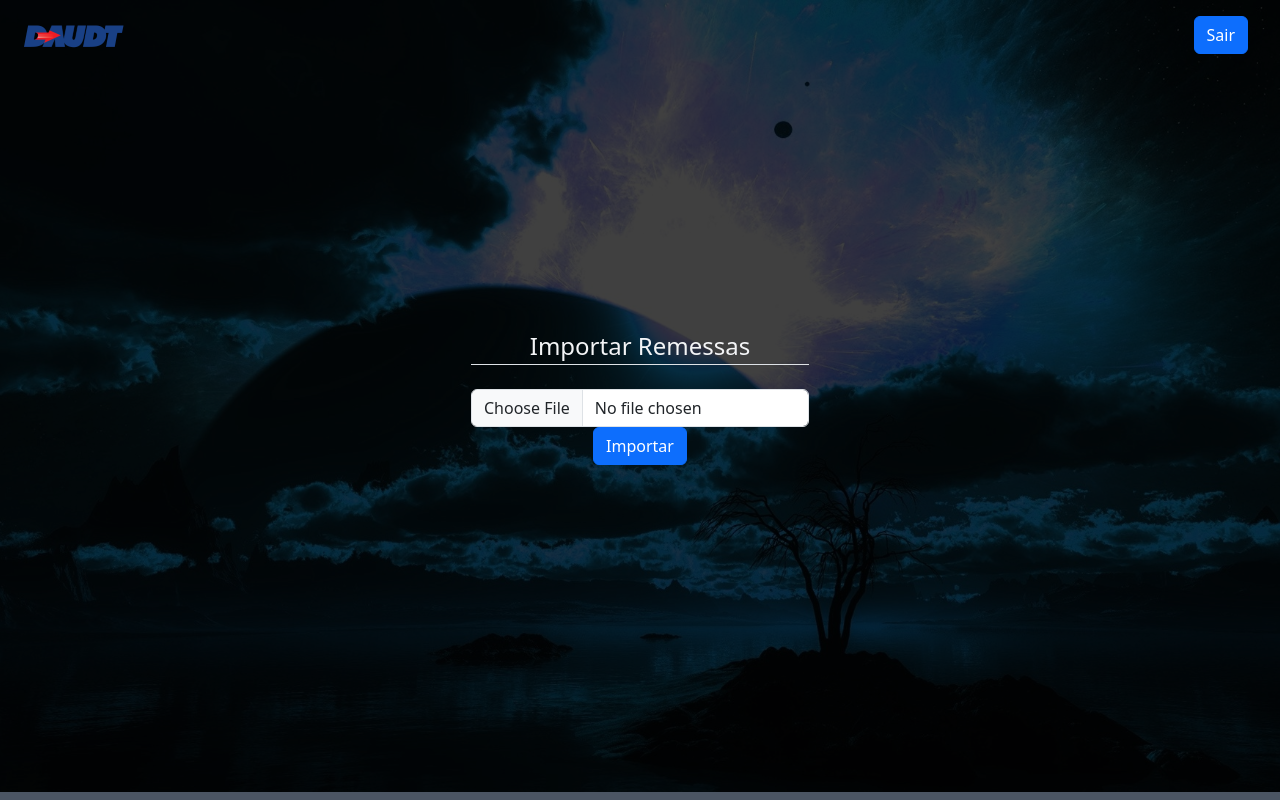
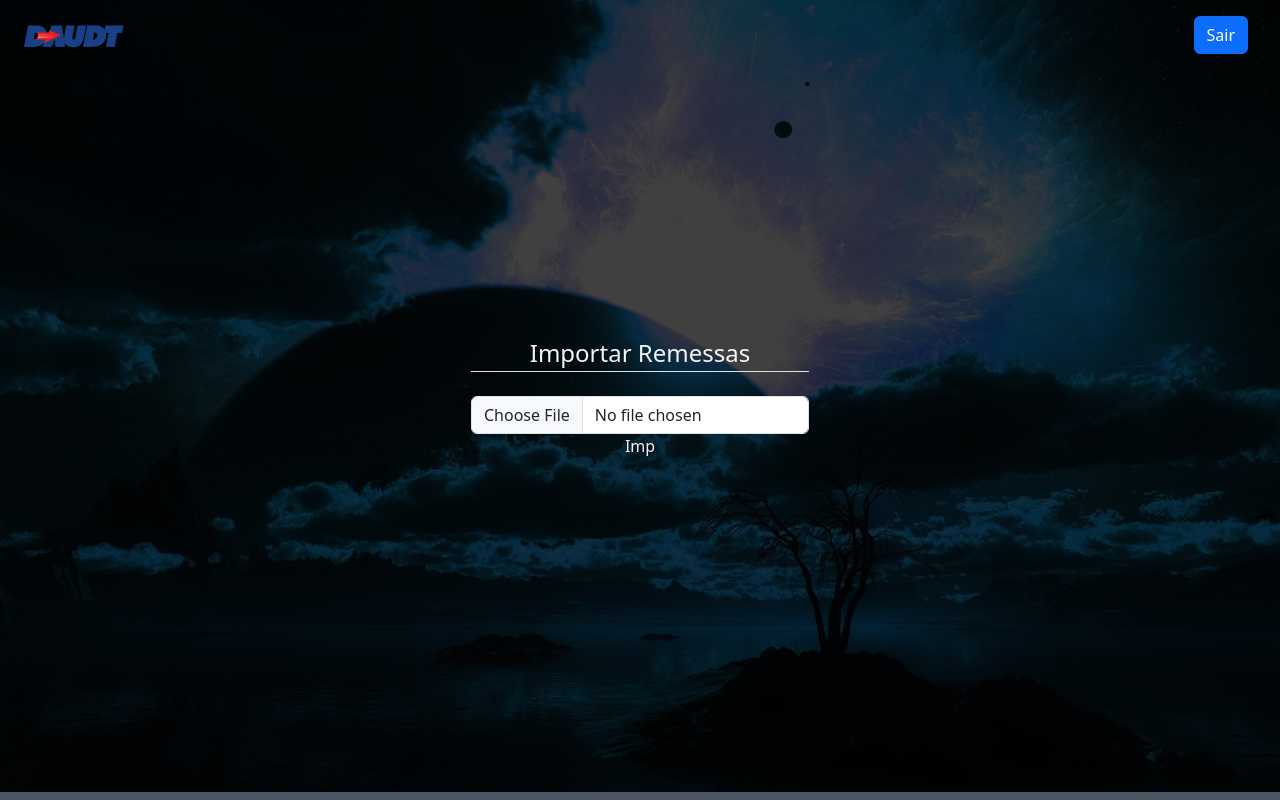
Before and after one commit to pyCarlos01/projetoIAsdaudt, a Django app: page /homefrotas/escala/remessa/ in a window 1280 px wide. Run offline with Django 4.2, Linux system fonts and the light colour scheme; a user stored in the database is signed in; some libraries are stand-ins or nearby versions.

```diff
--- a/IAs/templates/remessa.html
+++ b/IAs/templates/remessa.html
@@ -18,7 +18,7 @@ Disponibilidade
                     <legend class="border-bottom mb-4">Importar Remessas</legend>
                     <input type="file" name="pasta" id="pasta" class="form-control rounded-md" directory>
                 </fieldset>
-                <button class="btn btn-primary">Importar</button>
+                <a href="{% url 'IAs:remessa' %}">Imp</a>
             </form>
         </div>
     </header>
```
